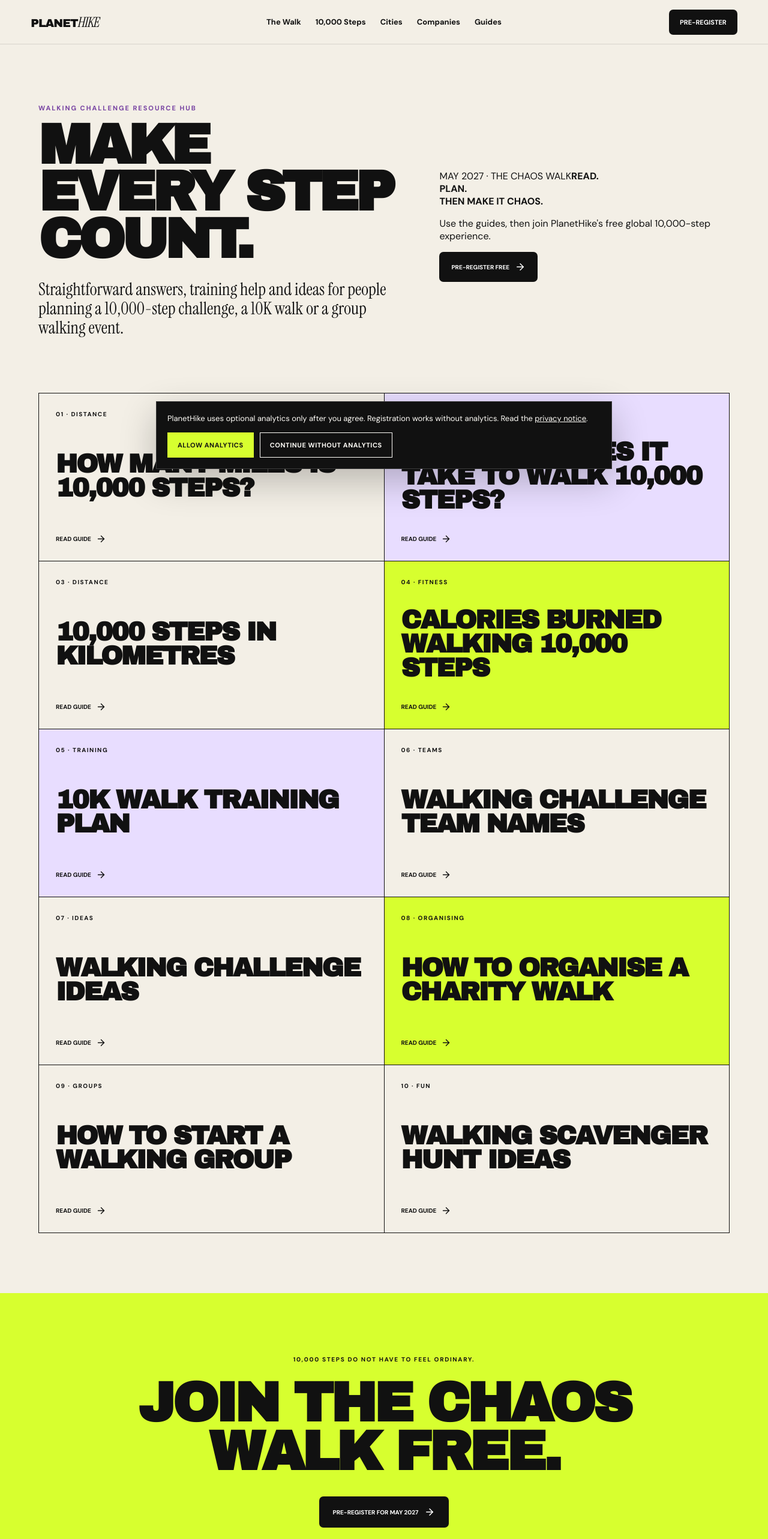
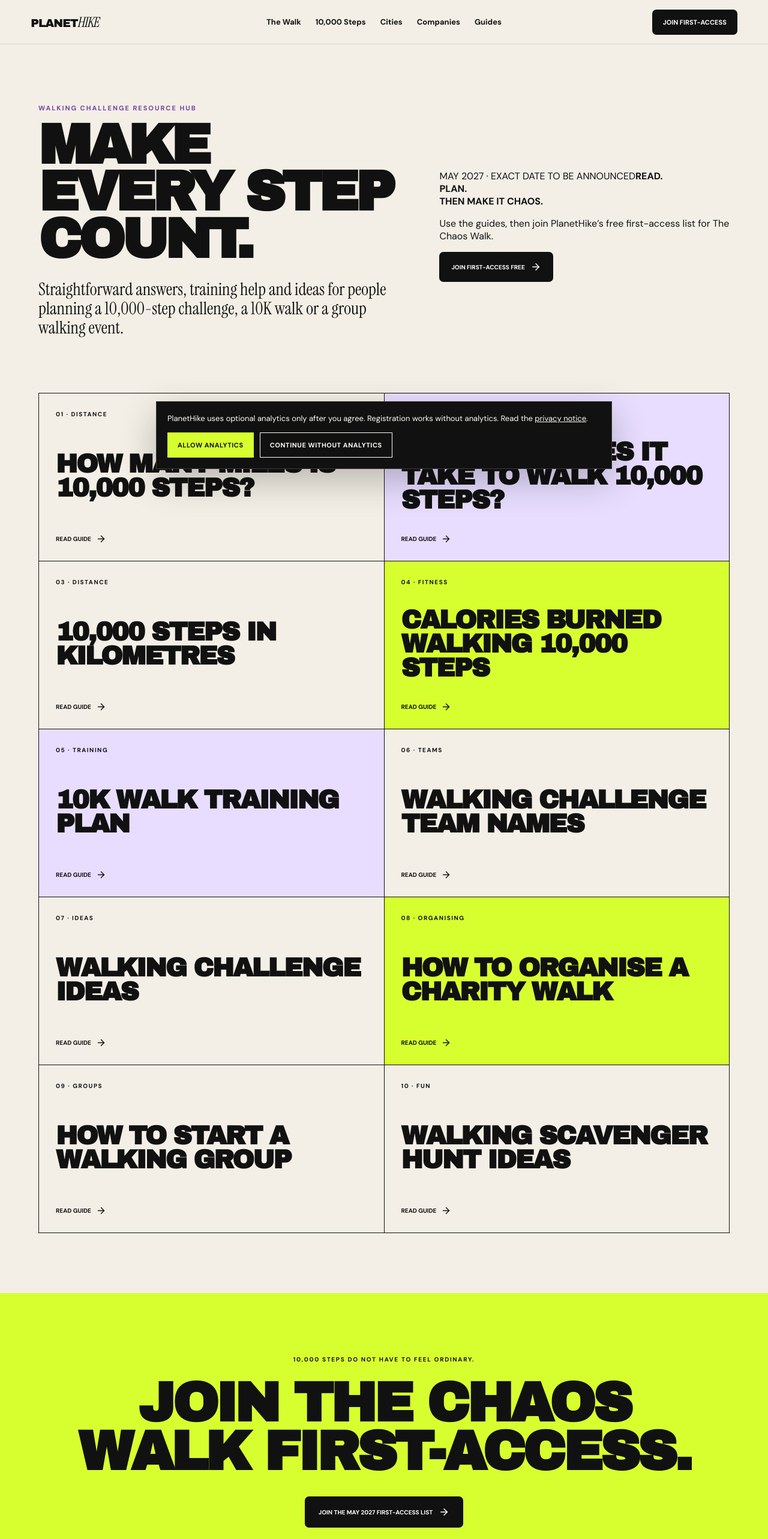
Before and after one commit to unikmo/planethike, a Next.js app: page /guides in a window 1280 px wide. Shown: the top 2566 px of the page at 60% size. Built offline with nearby package versions, Linux system fonts and the light colour scheme; no server answers.

Commit message:
Make guides hub first-access safe and mobile navigable

```diff
--- a/app/guides/page.tsx
+++ b/app/guides/page.tsx
@@ -1,5 +1,6 @@
 import type { Metadata } from 'next';
 import { ArrowRight } from 'lucide-react';
+import MobileMenu from '../MobileMenu';
 
 export const metadata: Metadata = {
   title: 'Walking Challenge Guides | 10,000 Steps, Training & Ideas | PlanetHike',
@@ -32,7 +33,8 @@ export default function GuidesPage() {
           <a href="/companies">Companies</a>
           <a href="/guides">Guides</a>
         </nav>
-        <a className="seoHeaderCta" href="/#join">Pre-register</a>
+        <a className="seoHeaderCta" href="/#join">Join first-access</a>
+        <MobileMenu />
       </header>
 
       <section className="seoHero">
@@ -42,10 +44,10 @@ export default function GuidesPage() {
           <p className="seoLead">Straightforward answers, training help and ideas for people planning a 10,000-step challenge, a 10K walk or a group walking event.</p>
         </div>
         <aside className="seoHeroCard">
-          <span>MAY 2027 · THE CHAOS WALK</span>
+          <span>MAY 2027 · EXACT DATE TO BE ANNOUNCED</span>
           <strong>READ.<br/>PLAN.<br/>THEN MAKE IT CHAOS.</strong>
-          <p>Use the guides, then join PlanetHike's free global 10,000-step experience.</p>
-          <a className="seoPrimary" href="/#join">Pre-register free <ArrowRight size={18}/></a>
+          <p>Use the guides, then join PlanetHike’s free first-access list for The Chaos Walk.</p>
+          <a className="seoPrimary" href="/#join">Join first-access free <ArrowRight size={18}/></a>
         </aside>
       </section>
 
@@ -61,8 +63,8 @@ export default function GuidesPage() {
 
       <section className="seoBottomCta">
         <p>10,000 STEPS DO NOT HAVE TO FEEL ORDINARY.</p>
-        <h2>Join The Chaos Walk free.</h2>
-        <a href="/#join">Pre-register for May 2027 <ArrowRight size={18}/></a>
+        <h2>Join The Chaos Walk first-access.</h2>
+        <a href="/#join">Join the May 2027 first-access list <ArrowRight size={18}/></a>
       </section>
     </main>
   );
```
